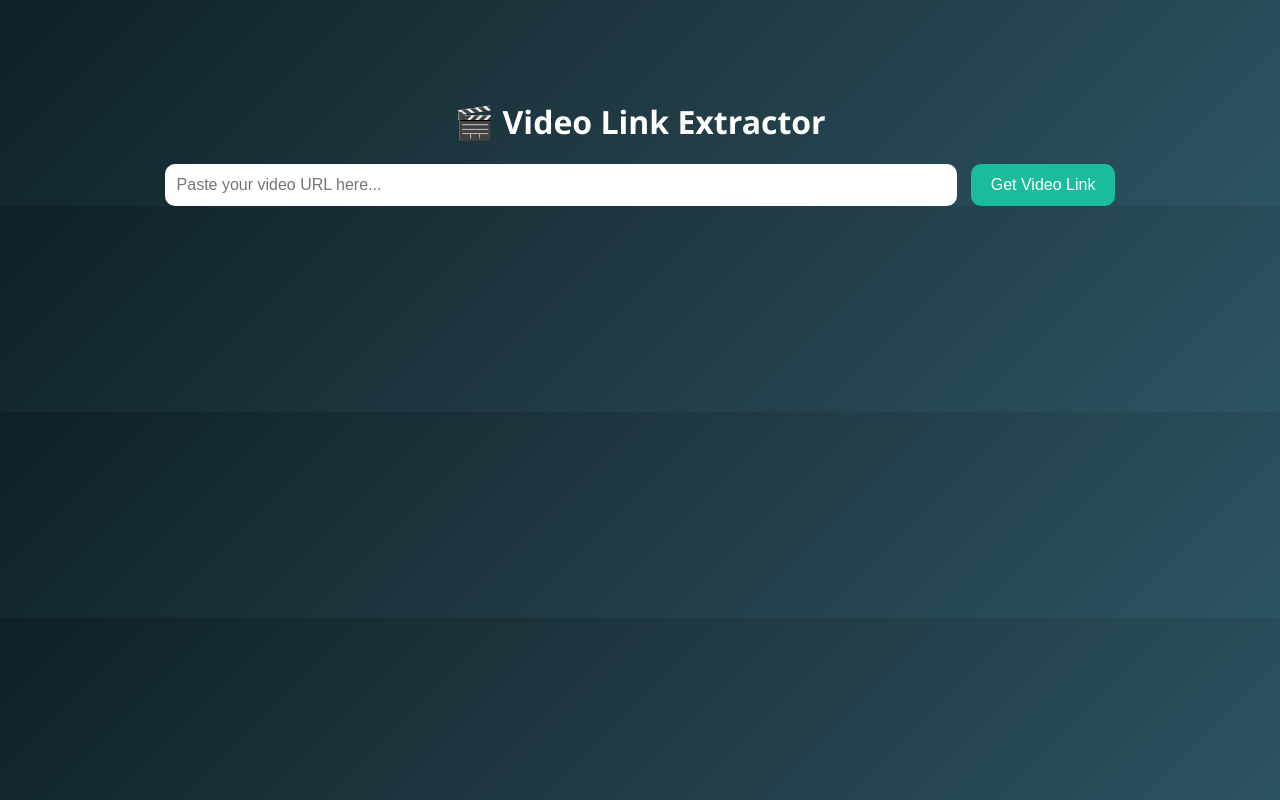
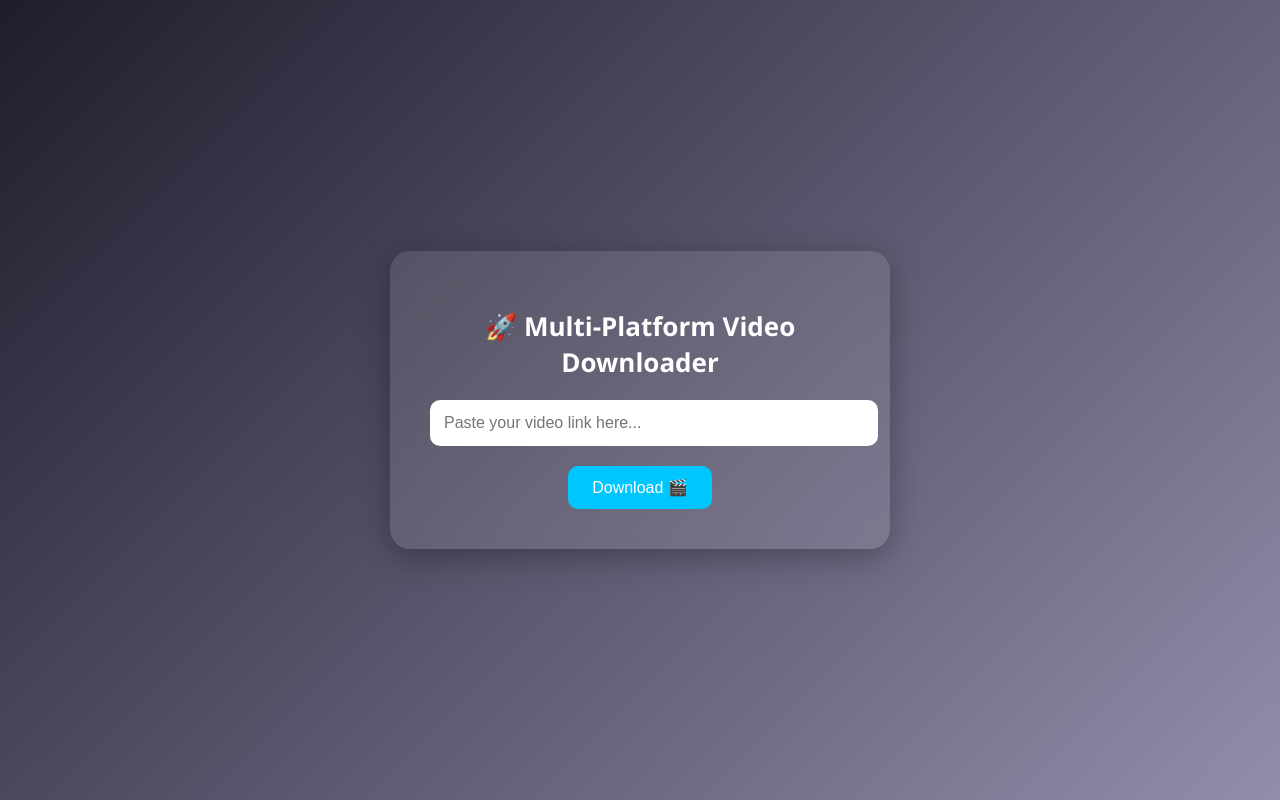
Before and after one commit to shiveshsaini/shivesh, a Flask app: template templates/index.html in a window 1280 px wide. Run offline with Flask 3, Linux system fonts and the light colour scheme; the template is opened without the code that fills it, so the values that code supplies are empty.

Commit message:
updated UI

```diff
--- a/app.py
+++ b/app.py
@@ -1,32 +1,26 @@
-from flask import Flask, render_template, request, redirect
+from flask import Flask, render_template, request, send_file
 import yt_dlp
+import os
 
 app = Flask(__name__)
 
-def get_direct_link(url):
-    ydl_opts = {
-        'quiet': True,
-        'skip_download': True,
-        'forceurl': True,
-        'noplaylist': True,
-        'extract_flat': True,
-    }
-    with yt_dlp.YoutubeDL(ydl_opts) as ydl:
-        info = ydl.extract_info(url, download=False)
-        if 'url' in info:
-            return info['url']
-        elif 'entries' in info:
-            return info['entries'][0]['url']
-        else:
-            return None
-
 @app.route('/', methods=['GET', 'POST'])
 def index():
-    video_url = None
+    error = None
     if request.method == 'POST':
-        input_url = request.form['url']
-        video_url = get_direct_link(input_url)
-    return render_template('index.html', video_url=video_url)
+        url = request.form.get('url')
+        if not url:
+            error = "Please enter a video URL."
+            return render_template('index.html', error=error)
+        try:
+            ydl_opts = {'outtmpl': 'downloaded_video.%(ext)s'}
+            with yt_dlp.YoutubeDL(ydl_opts) as ydl:
+                info = ydl.extract_info(url, download=True)
+                filename = ydl.prepare_filename(info)
+            return send_file(filename, as_attachment=True)
+        except Exception as e:
+            error = "Failed to download video. Make sure the link is valid."
+    return render_template('index.html', error=error)
 
 if __name__ == '__main__':
-    app.run(debug=True, host='0.0.0.0', port=5000)
+    app.run(debug=True)
--- a/static/css/style.css
+++ b/static/css/style.css
@@ -1,84 +1,67 @@
 body {
   margin: 0;
   padding: 0;
-  font-family: 'Poppins', sans-serif;
-  background: #0f0f0f;
-  color: #ffffff;
-  overflow: hidden;
+  font-family: 'Segoe UI', sans-serif;
+  background: linear-gradient(135deg, #1f1c2c, #928dab);
+  height: 100vh;
+  display: flex;
+  align-items: center;
+  justify-content: center;
+  color: white;
 }
-#particles-js {
-  position: fixed;
-  width: 100%;
-  height: 100%;
-  z-index: -1;
+
+.container {
+  width: 90%;
+  max-width: 500px;
 }
-.container {
-  background: rgba(20, 20, 60, 0.8);
+
+.glass-card {
+  background: rgba(255, 255, 255, 0.1);
   border-radius: 20px;
   padding: 40px;
-  width: 90%;
-  max-width: 500px;
-  margin: 80px auto;
-  box-shadow: 0 0 25px #00fff7;
+  box-shadow: 0 8px 32px rgba(0, 0, 0, 0.3);
+  backdrop-filter: blur(10px);
   text-align: center;
+  animation: fadeIn 1.2s ease;
 }
+
 h1 {
-  font-family: 'Orbitron', sans-serif;
-  font-size: 28px;
-  color: #00fff7;
+  font-size: 26px;
   margin-bottom: 20px;
 }
+
 input[type="text"] {
   width: 100%;
   padding: 14px;
   border-radius: 10px;
+  border: none;
+  outline: none;
   font-size: 16px;
   margin-bottom: 20px;
-  background: rgba(255, 255, 255, 0.1);
-  color: #fff;
+}
+
+button {
+  background: #00c6ff;
+  color: white;
+  padding: 12px 24px;
   border: none;
-  box-shadow: inset 0 0 10px #00fff7;
+  border-radius: 10px;
+  font-size: 16px;
+  cursor: pointer;
+  transition: 0.3s;
 }
-button {
-  background: #00fff7;
-  color: #0a0a0a;
-  border: none;
-  padding: 12px 30px;
+
+button:hover {
+  background: #0072ff;
+}
+
+.error {
+  margin-top: 10px;
+  color: #ff6b6b;
   font-weight: bold;
-  border-radius: 10px;
-  cursor: pointer;
-  box-shadow: 0 0 15px #00fff7;
 }
-.error {
-  background: #ff0033;
-  color: white;
-  padding: 10px;
-  border-radius: 10px;
-  margin-bottom: 10px;
+
+@keyframes fadeIn {
+  from { opacity: 0; transform: scale(0.9); }
+  to { opacity: 1; transform: scale(1); }
 }
-video {
-  margin-top: 20px;
-  width: 100%;
-  border-radius: 15px;
-  box-shadow: 0 0 10px #00fff7;
-}
-.download-btn {
-  display: inline-block;
-  margin-top: 15px;
-  background: #00fff7;
-  color: #0a0a0a;
-  padding: 10px 20px;
-  border-radius: 10px;
-  text-decoration: none;
-  font-weight: bold;
-  box-shadow: 0 0 15px #00fff7;
-}
-.icon {
-  font-size: 48px;
-  margin-bottom: 10px;
-  animation: float 3s ease-in-out infinite;
-}
-@keyframes float {
-  0%, 100% { transform: translateY(0); }
-  50% { transform: translateY(-10px); }
-}
--- a/templates/index.html
+++ b/templates/index.html
@@ -1,57 +1,22 @@
 <!DOCTYPE html>
 <html lang="en">
 <head>
-    <meta charset="UTF-8">
-    <title>Video Link Extractor</title>
-    <style>
-        body {
-            margin: 0;
-            padding: 0;
-            background: linear-gradient(135deg, #0f2027, #203a43, #2c5364);
-            font-family: 'Segoe UI', Tahoma, Geneva, Verdana, sans-serif;
-            color: white;
-            text-align: center;
-        }
-        .container {
-            margin-top: 100px;
-        }
-        input[type="text"] {
-            padding: 12px;
-            width: 60%;
-            border-radius: 10px;
-            border: none;
-            outline: none;
-            font-size: 16px;
-        }
-        button {
-            padding: 12px 20px;
-            background-color: #1abc9c;
-            color: white;
-            border: none;
-            border-radius: 10px;
-            font-size: 16px;
-            cursor: pointer;
-            margin-left: 10px;
-        }
-        a {
-            color: #1abc9c;
-            text-decoration: none;
-            display: block;
-            margin-top: 20px;
-            font-size: 18px;
-        }
-    </style>
+  <meta charset="UTF-8">
+  <title>Video Downloader</title>
+  <link rel="stylesheet" href="{{ url_for('static', filename='style.css') }}">
 </head>
 <body>
-    <div class="container">
-        <h1>🎬 Video Link Extractor</h1>
-        <form method="POST">
-            <input type="text" name="url" placeholder="Paste your video URL here..." required>
-            <button type="submit">Get Video Link</button>
-        </form>
-        {% if video_url %}
-            <a href="{{ video_url }}" target="_blank">Click here to open the video directly 🔗</a>
-        {% endif %}
+  <div class="container">
+    <div class="glass-card">
+      <h1>🚀 Multi-Platform Video Downloader</h1>
+      <form method="POST">
+        <input type="text" name="url" placeholder="Paste your video link here..." required>
+        <button type="submit">Download 🎬</button>
+      </form>
+      {% if error %}
+        <p class="error">{{ error }}</p>
+      {% endif %}
     </div>
+  </div>
 </body>
 </html>
```
